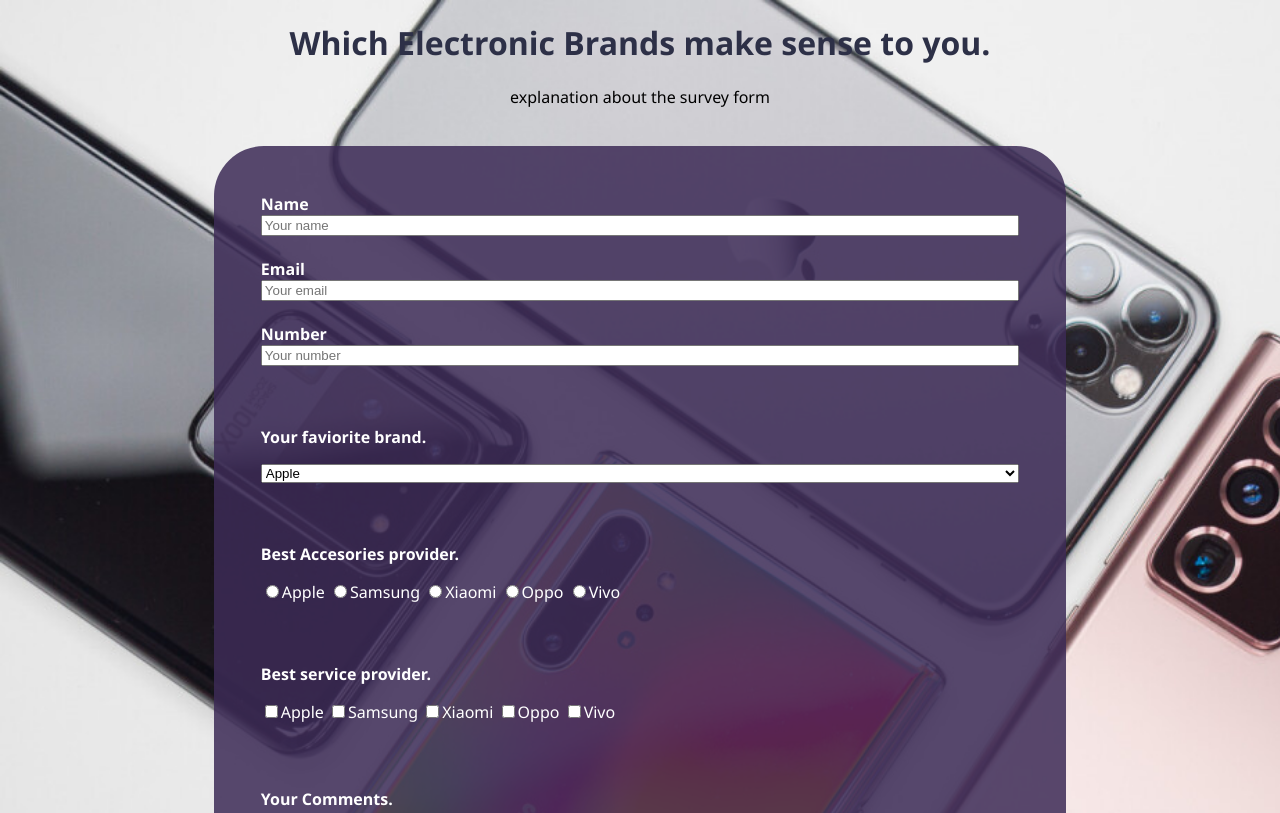
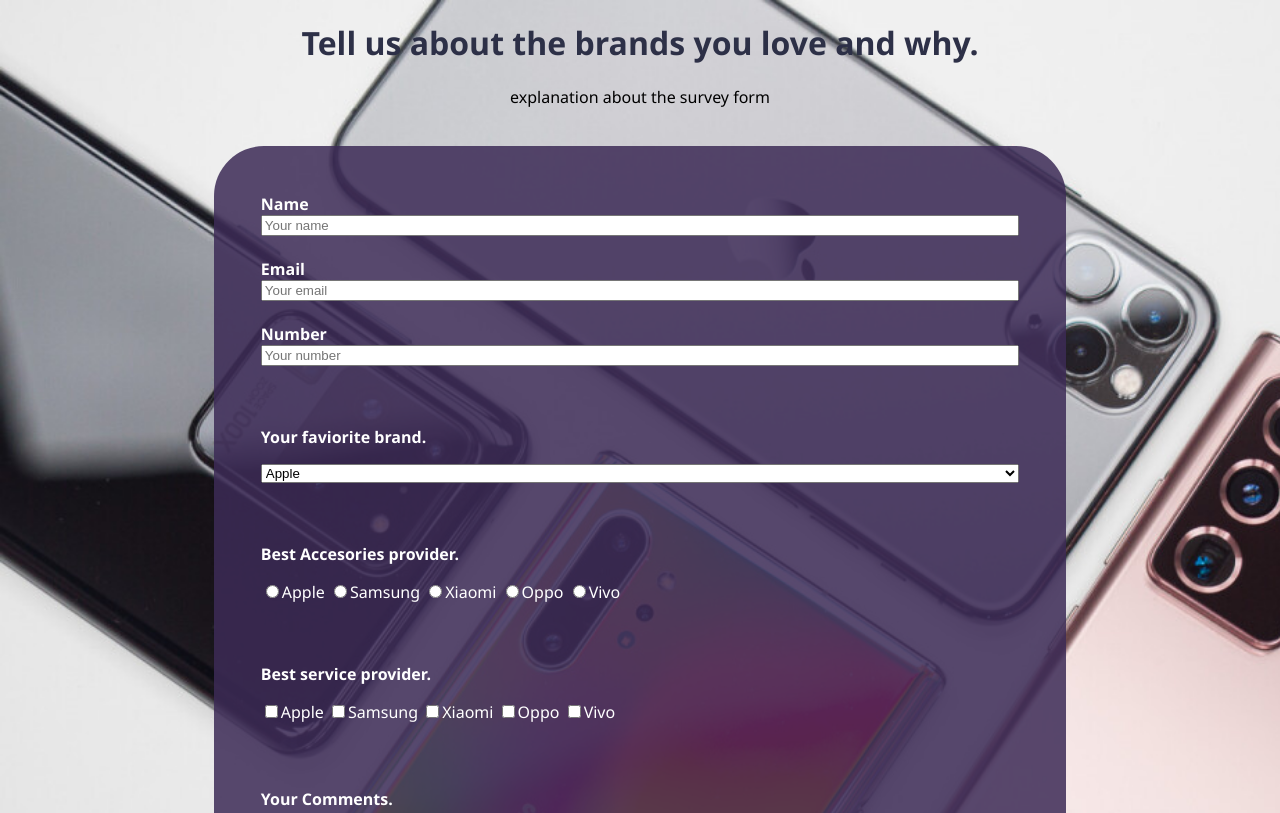
Before and after one commit to SalaarShafi/survey_form, a plain HTML site: page index.html in a window 1280 px wide. Shown: the top 813 px of the page. Drawn offline with Linux system fonts and the light colour scheme.

```diff
--- a/index.html
+++ b/index.html
@@ -11,7 +11,7 @@
       type="text/javascript"
       src="https://cdn.freecodecamp.org/testable-projects-fcc/v1/bundle.js"
     ></script>
-    <h1 id="title">Which Electronic Brands make sense to you.</h1>
+    <h1 id="title">Tell us about the brands you love and why.</h1>
     <p id="description">explanation about the survey form</p>
     <br />
     <form action="" id="survey-form">
```
